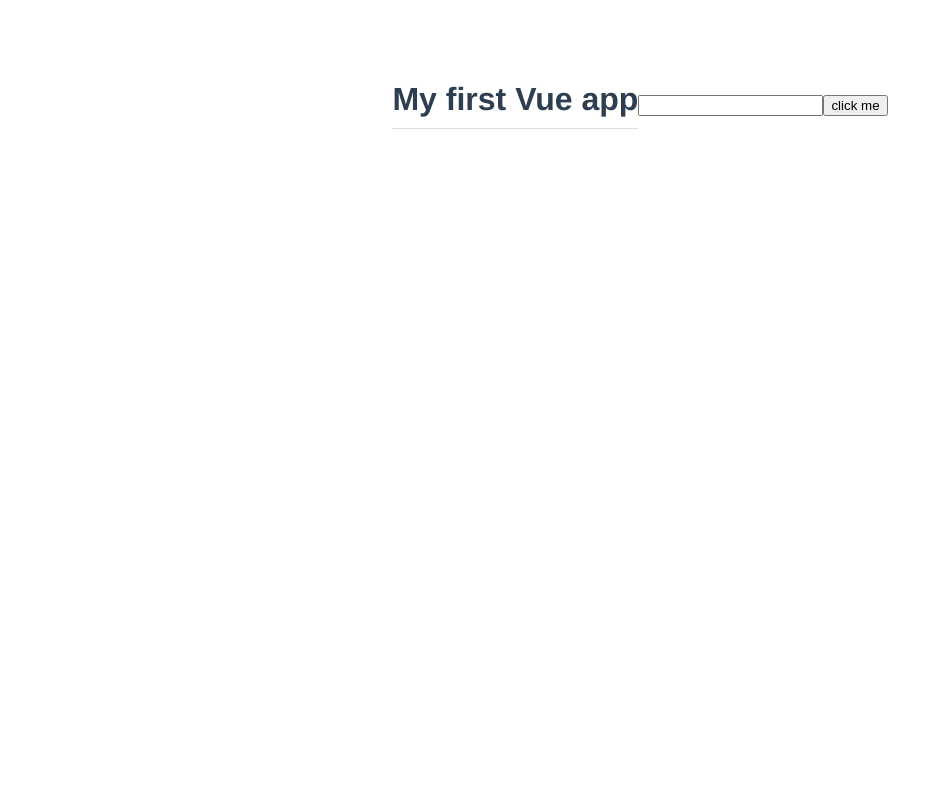
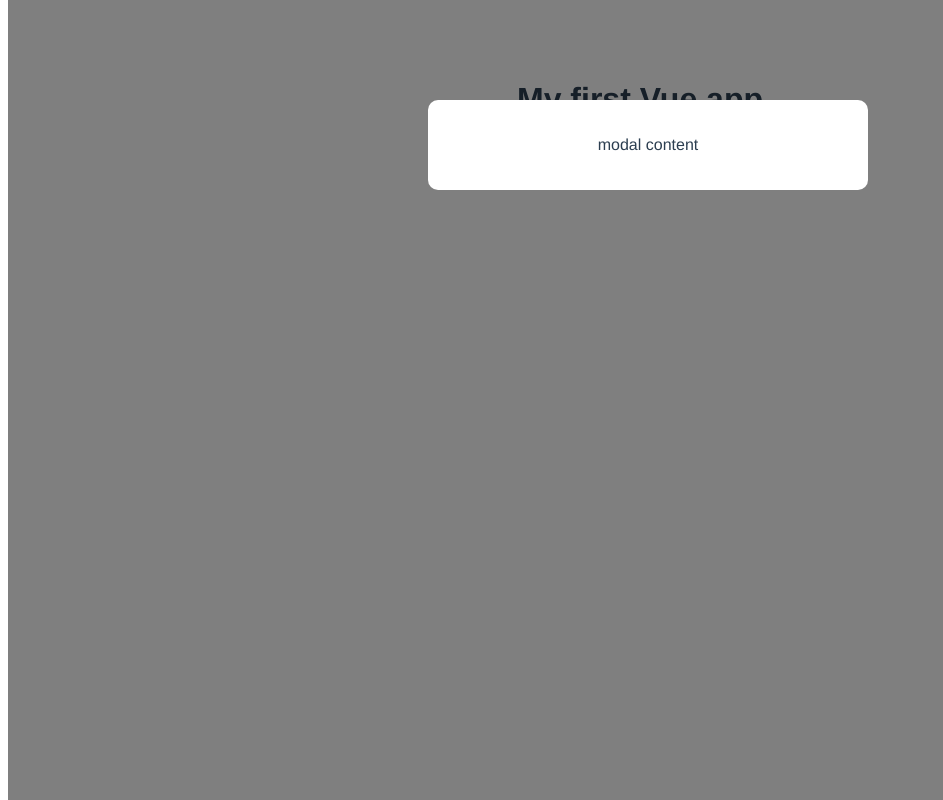
Before and after one commit to lionwalker/vue3-pilot, a Vue app: page / in a window 1280 px wide. Shown: the whole page, without its empty margins (0-943 px from the left). Built offline with nearby package versions, Linux system fonts and the light colour scheme.

Commit message:
multiple components

```diff
--- a/src/App.vue
+++ b/src/App.vue
@@ -1,10 +1,11 @@
 <template>
   <h1>{{ title }}</h1>
-  <input type="text" ref="name">
-  <button @click="handleClick">click me</button>
+  <Modal />
 </template>
 
 <script>
+import Modal from "./components/Modal.vue";
+
 export default {
   name: 'App',
   data() {
@@ -12,12 +13,8 @@
       title: 'My first Vue app'
     }
   },
-  methods: {
-    handleClick() {
-      console.log(this.$refs.name);
-      this.$refs.name.classList.add('active')
-      this.$refs.name.focus()
-    }
+  components: {
+    Modal
   }
 }
 </script>
@@ -31,6 +28,7 @@
   color: #2c3e50;
   margin-top: 60px;
 }
+
 h1 {
   border-bottom: 1px solid #ddd;
   display: inline-block;
--- /dev/null
+++ b/src/components/Modal.vue
@@ -0,0 +1,24 @@
+<template>
+    <div class="backdrop">
+        <div class="modal">
+            <p>modal content</p>
+        </div>
+    </div>
+</template>
+
+<style>
+  .modal {
+    width: 400px;
+    padding: 20px;
+    margin: 100px auto;
+    background: white;
+    border-radius: 10px;
+  }
+  .backdrop {
+    top: 0;
+    position: fixed;
+    background: rgba(0,0,0,0.5);
+    width: 100%;
+    height: 100%;
+  }
+</style>
```
Also changed, not shown: src/components/HelloWorld.vue (deleted, +0 -57 lines).
